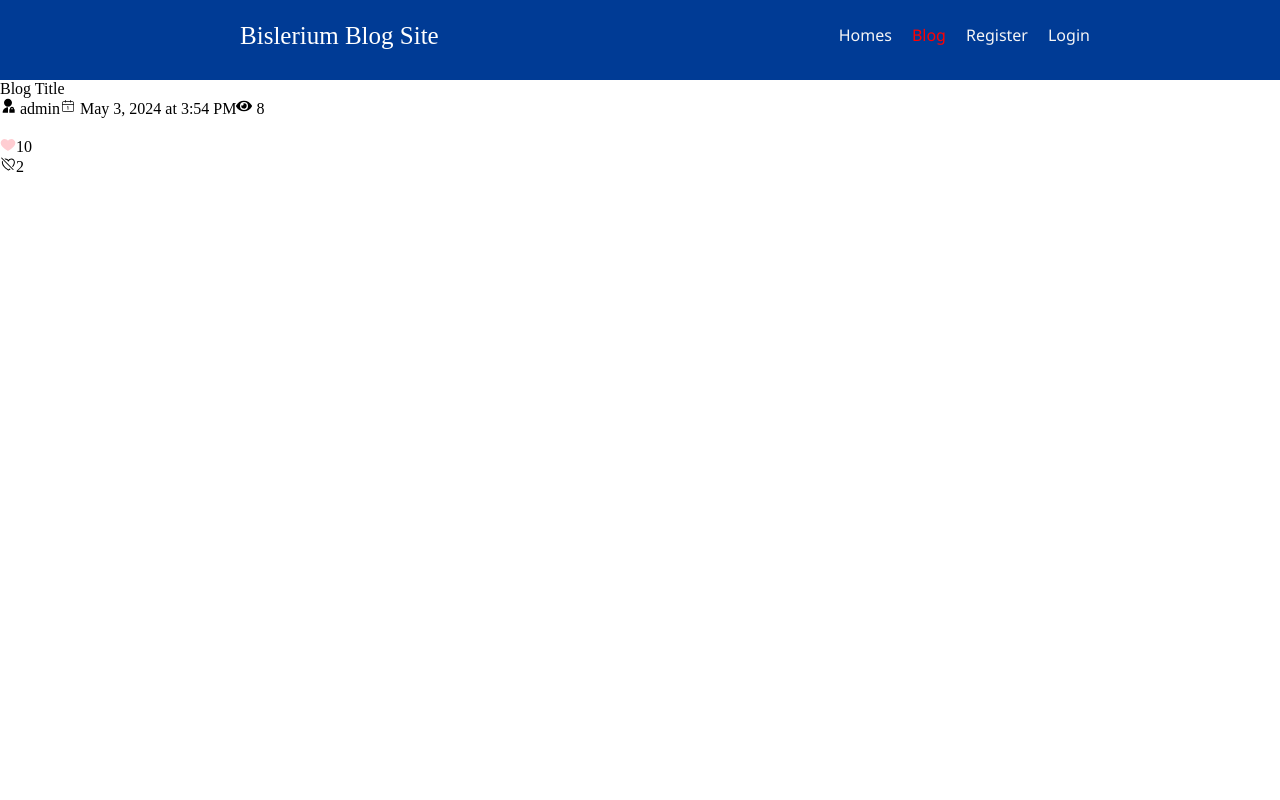
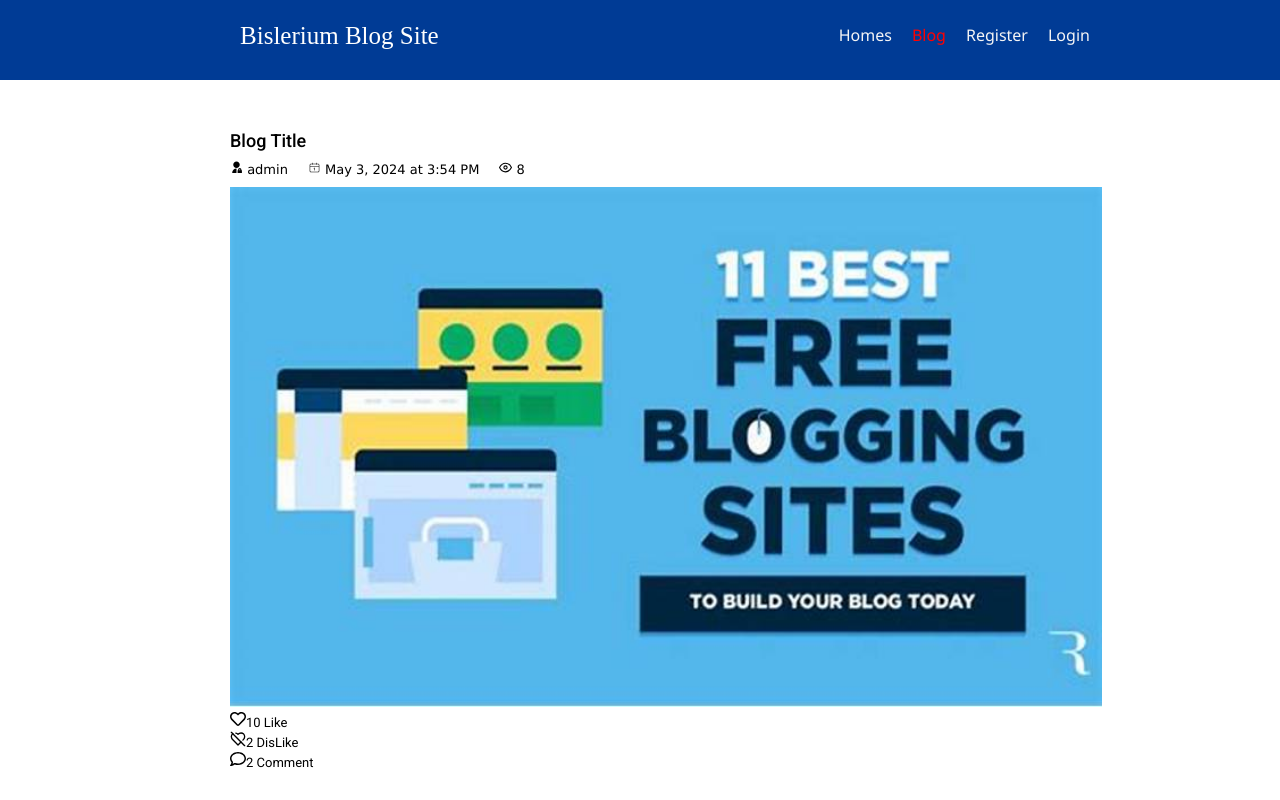
Before and after one commit to JeebanGiri/Bislerium-Frontend, a React (Vite) app: page /blog in a window 1280 px wide. Built offline with nearby package versions, Linux system fonts and the light colour scheme.

Commit message:
add blog page

```diff
--- a/package.json
+++ b/package.json
@@ -12,6 +12,7 @@
   "dependencies": {
     "@fortawesome/react-fontawesome": "^0.2.0",
     "axios": "^1.6.8",
+    "jwt-decode": "^4.0.0",
     "react": "^18.2.0",
     "react-dom": "^18.2.0",
     "react-icons": "^5.2.0",
--- a/src/components/Pages/Blog/Blog.jsx
+++ b/src/components/Pages/Blog/Blog.jsx
@@ -1,9 +1,14 @@
 import styles from "./Blog.module.css";
 import { RiAdminFill } from "react-icons/ri";
 import { CiCalendarDate } from "react-icons/ci";
-import { FaEye } from "react-icons/fa";
 import { FcLikePlaceholder } from "react-icons/fc";
 import { IoHeartDislikeOutline } from "react-icons/io5";
+import { FaRegHeart } from "react-icons/fa";
+import { IoMdHeartEmpty } from "react-icons/io";
+import { FaRegComment } from "react-icons/fa6";
+import { FiEye } from "react-icons/fi";
+import { LuHeartOff } from "react-icons/lu";
+import Blogs from "../../../assets/Images/Blog/blog.jpeg";
 
 const Blog = () => {
   const date = new Date();
@@ -25,7 +30,7 @@ const Blog = () => {
     <>
       <div className={styles.blogpage}>
         <div className={styles.header}>
-          <p>Blog Title</p>
+          <p className={styles.titles}>Blog Title</p>
           <div className={styles.results}>
             <span>
               <RiAdminFill /> admin
@@ -34,25 +39,30 @@ const Blog = () => {
               <CiCalendarDate /> {formattedDateTime}
             </span>
             <span>
-              <FaEye /> 8
+              <FiEye /> 8
             </span>
           </div>
           <div className={styles.blogimg}>
-            <img src="" alt="" />
+            <img src={Blogs} alt="Blog" />
           </div>
           <div className={styles.voting}>
             <p>
               <span>
-                <FcLikePlaceholder />
+                <FaRegHeart />
               </span>
-              <span>10</span>
+              <span className={styles["vote-text"]}>10 Like</span>
             </p>
             <p>
               <span>
-                {" "}
-                <IoHeartDislikeOutline />
+                <LuHeartOff />
               </span>
-              <span>2</span>
+              <span className={styles["vote-text"]}>2 DisLike</span>
+            </p>
+            <p>
+              <span>
+                <FaRegComment />
+              </span>
+              <span className={styles["vote-text"]}>2 Comment</span>
             </p>
           </div>
         </div>
--- a/src/components/Pages/Blog/Blog.module.css
+++ b/src/components/Pages/Blog/Blog.module.css
@@ -0,0 +1,30 @@
+* {
+  margin: 0;
+  padding: 0;
+  box-sizing: border-box;
+}
+.blogpage {
+  margin-left: 230px;
+  margin-top: 50px;
+  margin: 100px, 0px 0px 200px;
+  font-family: "Roboto";
+}
+.header .titles {
+  font-size: 18px;
+  font-weight: 500;
+}
+.header .results {
+  font-size: 13px;
+  display: flex;
+  gap: 20px;
+  font-family: Verdana, Geneva, Tahoma, sans-serif;
+  margin: 10px 0px 10px 0px;
+}
+.header .blogimg img {
+  width: 83%;
+  height: 65vh;
+}
+
+.header .vote-text {
+  font-size: 13px;
+}
--- a/src/components/Resuable/LoginedNavbar/LoginedNavigation.module.css
+++ b/src/components/Resuable/LoginedNavbar/LoginedNavigation.module.css
@@ -47,11 +47,17 @@
   font-size: 1rem;
   color: white;
   font-family: "Segoe UI", Tahoma, Geneva, Verdana, sans-serif;
-  font-weight: 600;
   transition: 0.3s ease-out;
   justify-content: center;
   position: relative;
   /* cursor: not-allowed; */
+}
+
+.loginedNavbarWrapper {
+  display: flex;
+  align-items: center;
+  justify-content: center;
+  gap: 400px;
 }
 
 .navLinks {
@@ -67,7 +73,7 @@
 
 .navLinks:hover,
 .navLinks.active {
-  color: #cf7676;
+  color: #b6b6c9;
   font-weight: 600;
 }
 
```
Also changed, not shown: src/assets/Images/Blog/blog.jpeg (added), 1 other file (tests, documents, lock files or other folders).
